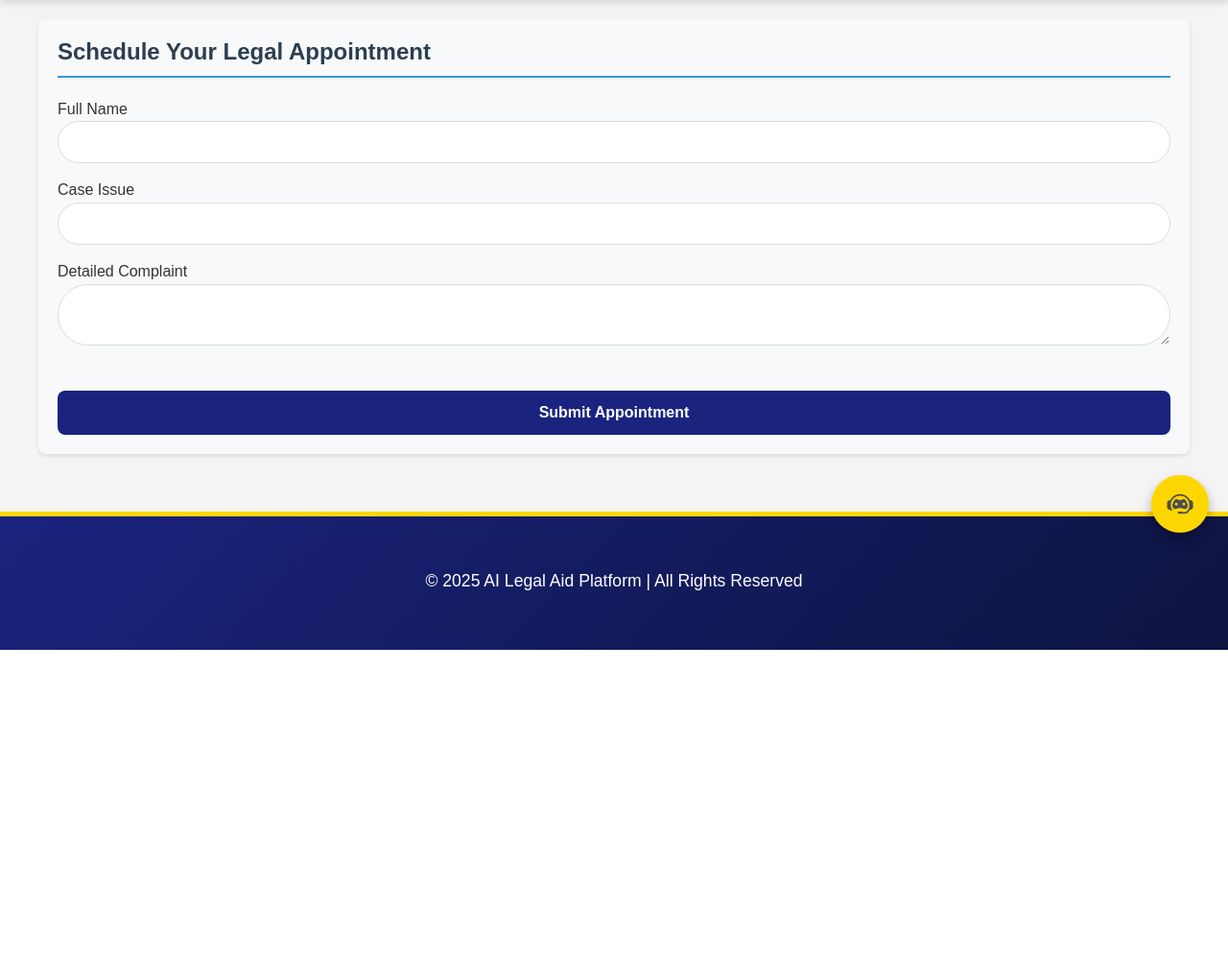
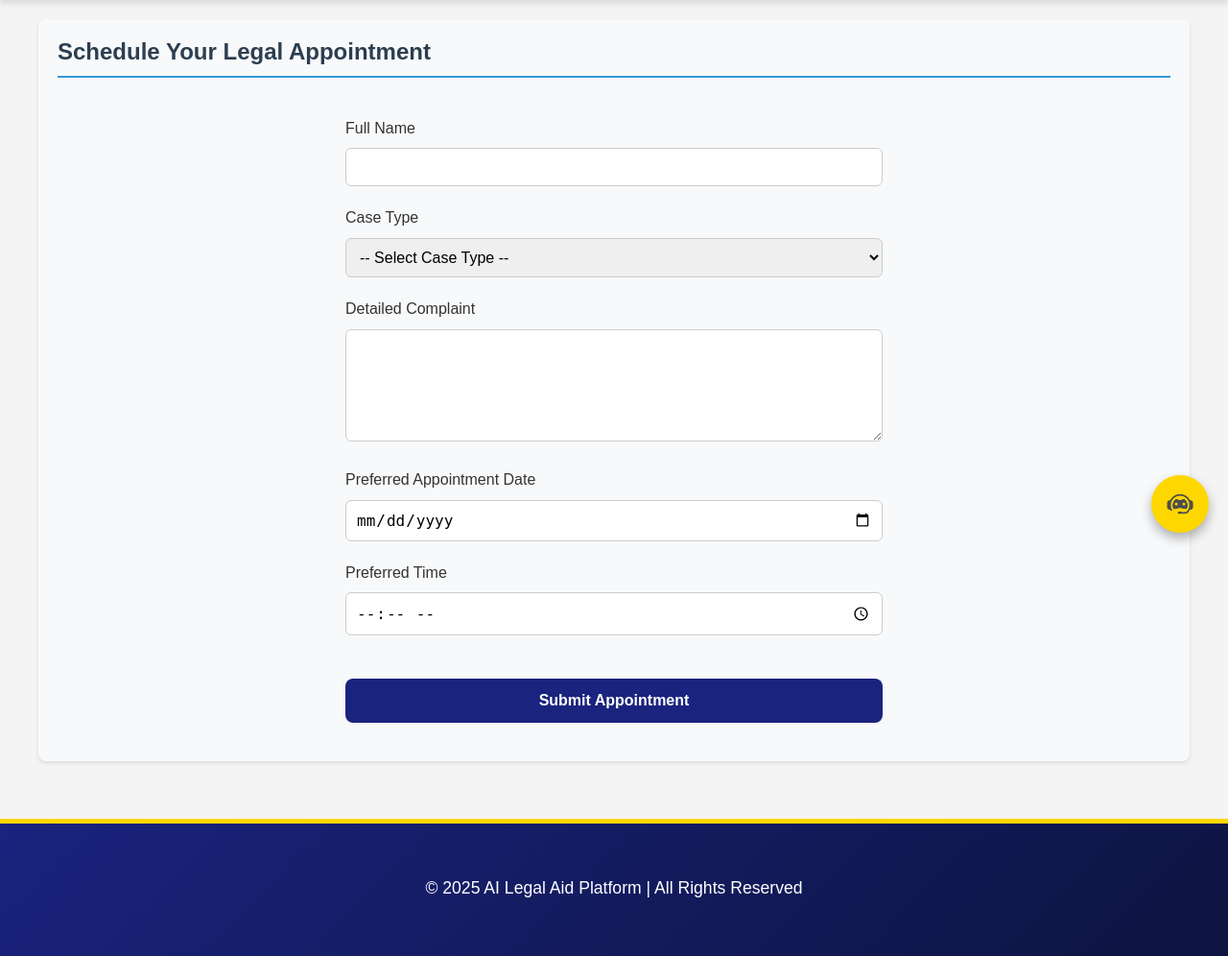
Before and after one commit to HareshKanaa/AI-LegalAidPlatform, a Flask app: template AI-LegalAidPlatform-main/LegalAidPlatform-main/LegalAidPlatform-main/legal-aid-demo - Copy/frontend/templates/bookappointment.html in a window 1280 px wide. Shown: the part 225-1221 px from the top of the page at 96% size. Before the commit the page ends 902 px from the top, so only its background shows below. Run offline with Flask 2, Linux system fonts and the light colour scheme; the template is opened without the code that fills it, so the values that code supplies are empty.

Commit message:
Add files via upload

```diff
--- a/AI-LegalAidPlatform-main/LegalAidPlatform-main/LegalAidPlatform-main/legal-aid-demo - Copy/frontend/templates/bookappointment.html
+++ b/AI-LegalAidPlatform-main/LegalAidPlatform-main/LegalAidPlatform-main/legal-aid-demo - Copy/frontend/templates/bookappointment.html
@@ -1,13 +1,13 @@
 <!DOCTYPE html>
 <html lang="en">
 <head>
-  <meta charset="UTF-8">
-  <meta name="viewport" content="width=device-width, initial-scale=1.0">
+  <meta charset="UTF-8" />
+  <meta name="viewport" content="width=device-width, initial-scale=1.0" />
   <title>Book Appointment - Legal Link</title>
-  <link rel="stylesheet" href="styles.css">
-  <link rel="stylesheet" href="./styles/lawyer-portal.css">
-  <link rel="icon" href="./assets/TamilNadu_Logo.png" type="image/icon type">
-  <script src="./scripts/bookappointment.js"></script>
+  <link rel="stylesheet" href="styles.css" />
+  <link rel="stylesheet" href="./styles/lawyer-portal.css" />
+  <link rel="icon" href="./assets/TamilNadu_Logo.png" type="image/icon type" />
+  <script src="./scripts/bookappointment.js" defer></script>
   <script type="text/javascript">
     function googleTranslateElementInit() {
       new google.translate.TranslateElement({
@@ -25,7 +25,7 @@
       width: 100%;
       padding: 14px 0;
       font-size: 16px;
-        background-color: #1A237E; /* Green - success theme */
+      background-color: #1A237E;
       color: #fff;
       font-weight: bold;
       border: none;
@@ -33,18 +33,40 @@
       cursor: pointer;
       transition: background-color 0.3s ease, transform 0.2s ease;
     }
+
+    .form-submit-btn:hover {
+      background-color: #0d1b5e;
+      transform: scale(1.02);
+    }
+
+    .form-container {
+      max-width: 600px;
+      margin: auto;
+      padding: 20px;
+    }
+
+    input, select, textarea {
+      width: 100%;
+      padding: 10px;
+      margin-top: 8px;
+      margin-bottom: 20px;
+      border: 1px solid #ccc;
+      border-radius: 6px;
+    }
+
+    input:focus, select:focus, textarea:focus {
+      outline: 2px solid #1A237E;
+    }
   </style>
 </head>
 <body>
 
-  <!-- 🔹 Header -->
   <header class="header">
-    <img src="./assets/Emblem_of_India_(Gold).png" alt="Indian Emblem" class="header-logo">
+    <img src="./assets/Emblem_of_India_(Gold).png" alt="Indian Emblem" class="header-logo" />
     <h2>Book Appointment</h2>
-    <img src="./assets/TamilNadu_Logo.png" alt="Legal Scales" class="header-logo">
+    <img src="./assets/TamilNadu_Logo.png" alt="Legal Scales" class="header-logo" />
   </header>
 
-  <!-- 🔸 Navigation Bar -->
   <nav class="navbar">
     <a href="index.html" class="nav-link">Home</a>
     <a href="authentication.html" class="nav-link">Login / Signup</a>
@@ -53,40 +75,59 @@
     <a href="lawyers.html" class="nav-link">Lawyer Directory</a>
     <a href="schemes.html" class="nav-link">Government Schemes</a>
     <div class="nav-dropdown">
-      <button class="nav-link dropdown-toggle">Profile ▼</button>
+      <button class="nav-link dropdown-toggle" aria-haspopup="true" aria-expanded="false">Profile ▼</button>
       <div class="dropdown-menu">
         <a href="user-profile.html">User Profile</a>
         <a href="profile.html">Lawyer Profile</a>
       </div>
     </div>
   </nav>
+
   <div class="chatbot-icon" onclick="location.href='chatbot.html'">
     <img src="./assets/chatbot-icon.png" alt="Chatbot" />
     <span class="tooltip">Need legal help? I’m just a click away!</span>
   </div>
-  <!-- 📝 Appointment Form -->
+
   <div class="dashboard-container">
     <h2>Schedule Your Legal Appointment</h2>
     <div class="form-container">
-      <form action="submit_appointment.php" method="POST" class="styled-form">
+      <form id="appointmentForm" action="submit_appointment.php" method="POST" class="styled-form">
         <label for="name">Full Name</label>
-        <input type="text" id="name" name="name" required>
+        <input type="text" id="name" name="name" required aria-required="true" />
 
-        <label for="issue">Case Issue</label>
-        <input type="text" id="issue" name="issue" required>
+        <label for="issue">Case Type</label>
+        <select id="issue" name="issue" required aria-required="true">
+          <option value="">-- Select Case Type --</option>
+          <option value="civil">Civil</option>
+          <option value="criminal">Criminal</option>
+          <option value="family">Family</option>
+          <option value="property">Property</option>
+          <option value="other">Other</option>
+        </select>
 
         <label for="complaint">Detailed Complaint</label>
-        <textarea id="complaint" name="complaint" required></textarea>
+        <textarea id="complaint" name="complaint" rows="5" required aria-required="true"></textarea>
+
+        <label for="date">Preferred Appointment Date</label>
+        <input type="date" id="date" name="date" required />
+
+        <label for="time">Preferred Time</label>
+        <input type="time" id="time" name="time" required />
 
         <button type="submit" class="form-submit-btn">Submit Appointment</button>
       </form>
     </div>
   </div>
 
-  <!-- ⚖️ Footer -->
   <footer>
     <p>&copy; 2025 AI Legal Aid Platform | All Rights Reserved</p>
   </footer>
 
+  <script>
+    document.getElementById("appointmentForm").addEventListener("submit", function(e) {
+      alert("✅ Your appointment has been submitted successfully!");
+    });
+  </script>
+
 </body>
 </html>
```
Lines whose indentation alone changed are shown as unchanged.
